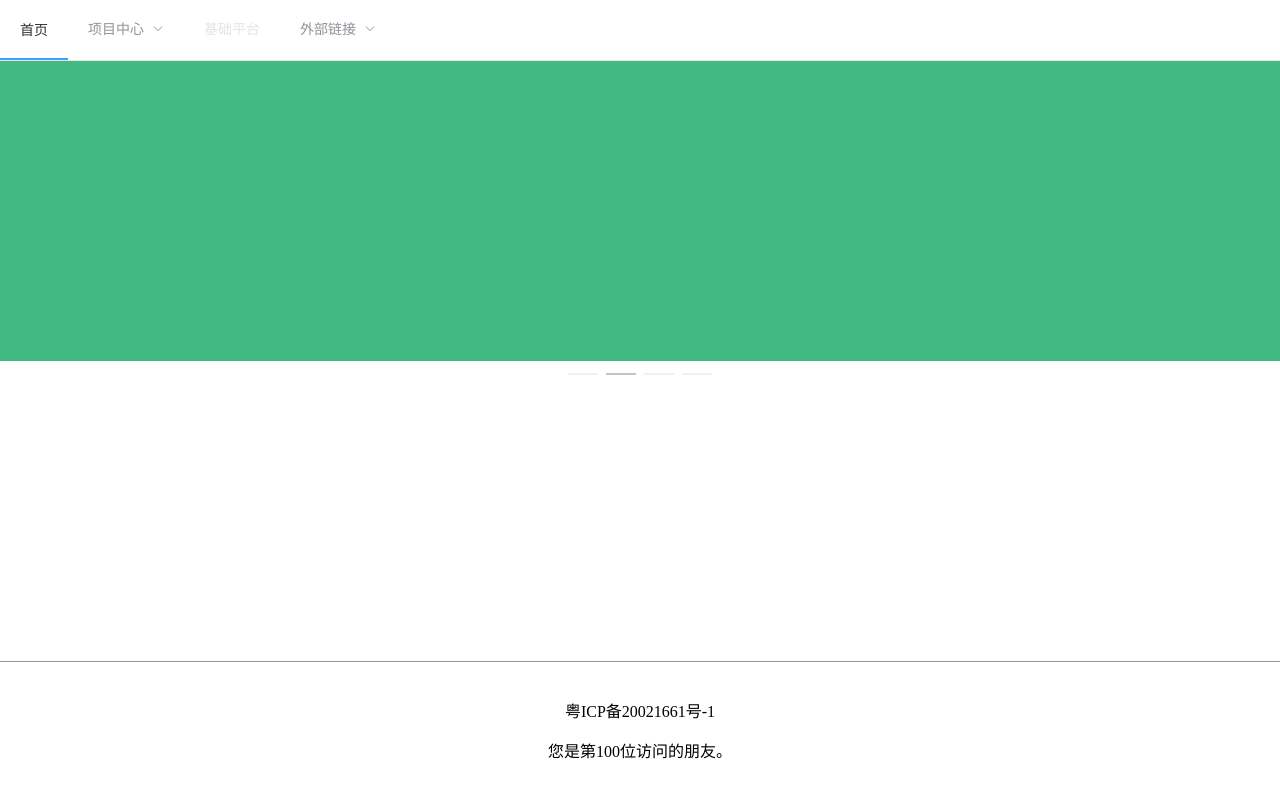
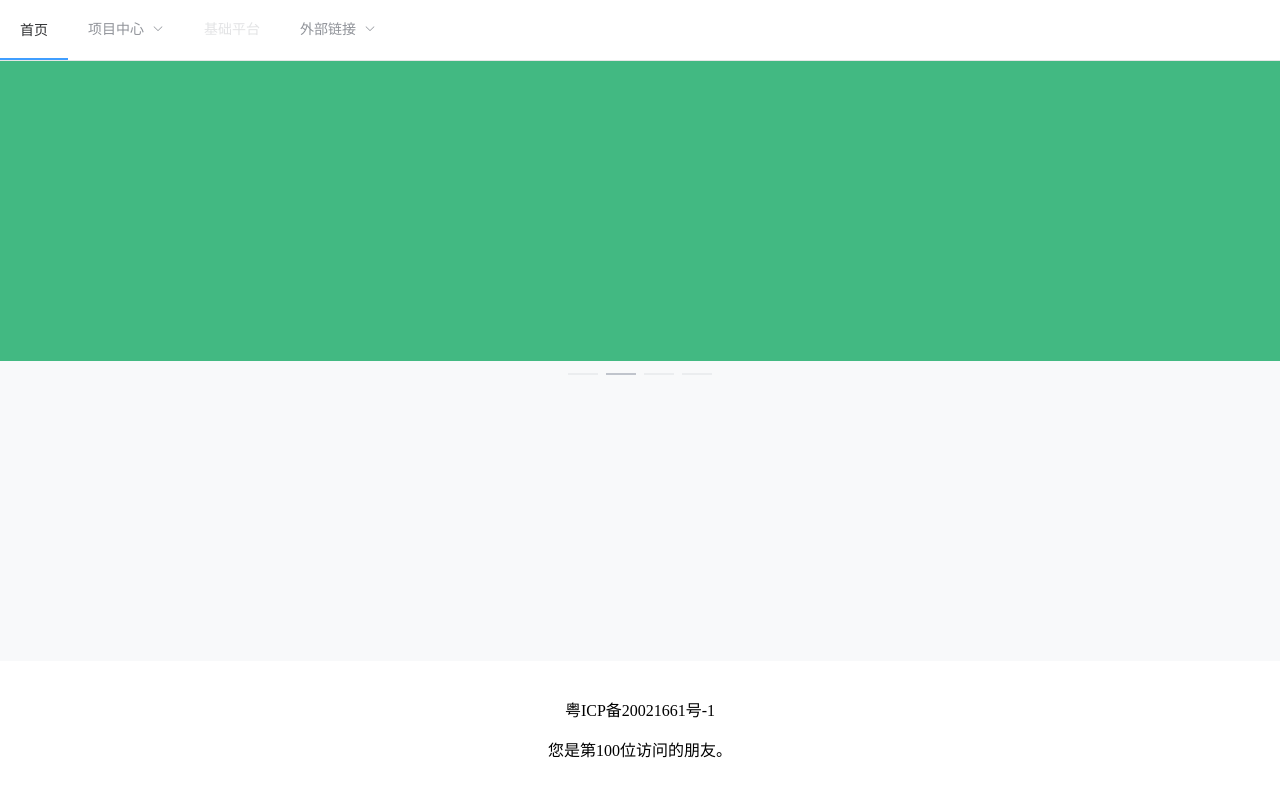
Before and after one commit to DertraumDong/hbp-project, a Vue app: page / in a window 1280 px wide. Built offline with nearby package versions, Linux system fonts and the light colour scheme.

Commit message:
index修改

```diff
--- a/src/App.vue
+++ b/src/App.vue
@@ -28,10 +28,10 @@ body{
   margin: 0px;
 }
 .app-body{
+  background-color: #f8f9fa!important;
   min-height: 600px;
 }
 .app-footer{
-  border-top:1px solid #909399;
   padding: 10px 0px 10px 0px;
 }
 
```
